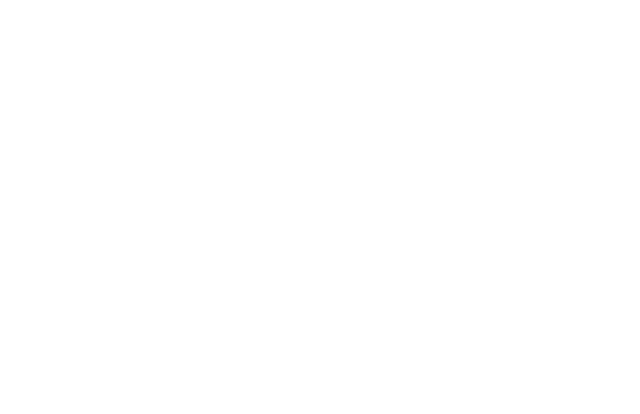
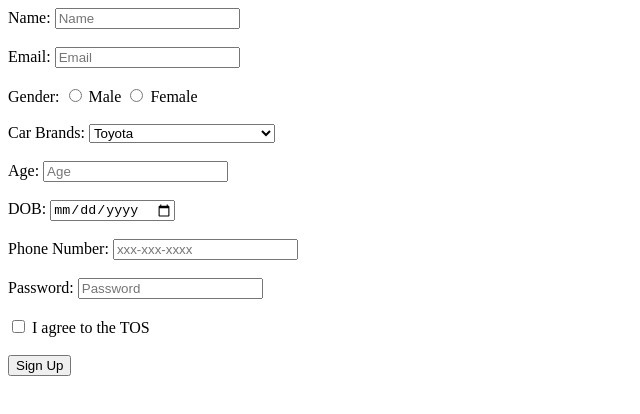
Before and after one commit to acciojob/signup-form-car-Dip-Ka, a website: page main.html in a window 1280 px wide. Shown: the whole page, without its empty margins (0-640 px from the left). Drawn offline with Linux system fonts and the light colour scheme.

Commit message:
created a submission

```diff
--- a/main.html
+++ b/main.html
@@ -1,16 +1,55 @@
-<!DOCTYPE html>
-
+ <!DOCTYPE html>
 <html>
 
 <head>
-	<link rel="stylesheet" href="styles.css">
+    <link rel="stylesheet" href="styles.css">
 </head>
 
 <body>
-	<!-- the entire body must be written by student -->
-    <script type="text/javascript" src="./script.js">
-</script>
+    <form action="process-signup.php" method="post">
+        <label for="name">Name:</label>
+        <input type="text" id="name" name="name" placeholder="Name" required><br><br>
 
+        <label for="email">Email:</label>
+        <input type="email" id="email" name="email" placeholder="Email" required><br><br>
+
+        <label>Gender:</label>
+        <input type="radio" id="gender_m" name="gender" value="Male" required>
+        <label for="gender_m">Male</label>
+        <input type="radio" id="gender_f" name="gender" value="Female" required>
+        <label for="gender_f">Female</label><br><br>
+
+        <label for="cars">Car Brands:</label>
+        <select id="cars" name="cars" required>
+            <option value="" disabled>--Please choose an option--</option>
+            <option value="Toyota">Toyota</option>
+            <option value="Honda">Honda</option>
+            <option value="Ford">Ford</option>
+            <option value="Chevrolet">Chevrolet</option>
+            <!-- Add more car brands as needed -->
+        </select><br><br>
+
+        <label for="age">Age:</label>
+        <input type="number" id="age" name="age" placeholder="Age" required><br><br>
+
+        <label for="dob">DOB:</label>
+        <input type="date" id="dob" name="dob" required><br><br>
+
+        <label for="tel">Phone Number:</label>
+        <input type="tel" id="tel" name="tel" placeholder="xxx-xxx-xxxx"><br><br>
+
+        <label for="password">Password:</label>
+        <input type="password" id="password" name="password" placeholder="Password" required><br><br>
+
+        <label>
+            <input type="checkbox" id="tos" name="tos" required>
+            I agree to the TOS
+        </label><br><br>
+
+        <button type="submit">Sign Up</button>
+    </form>
+
+    <script type="text/javascript" src="./script.js"></script>
 </body>
 
 </html>
```
